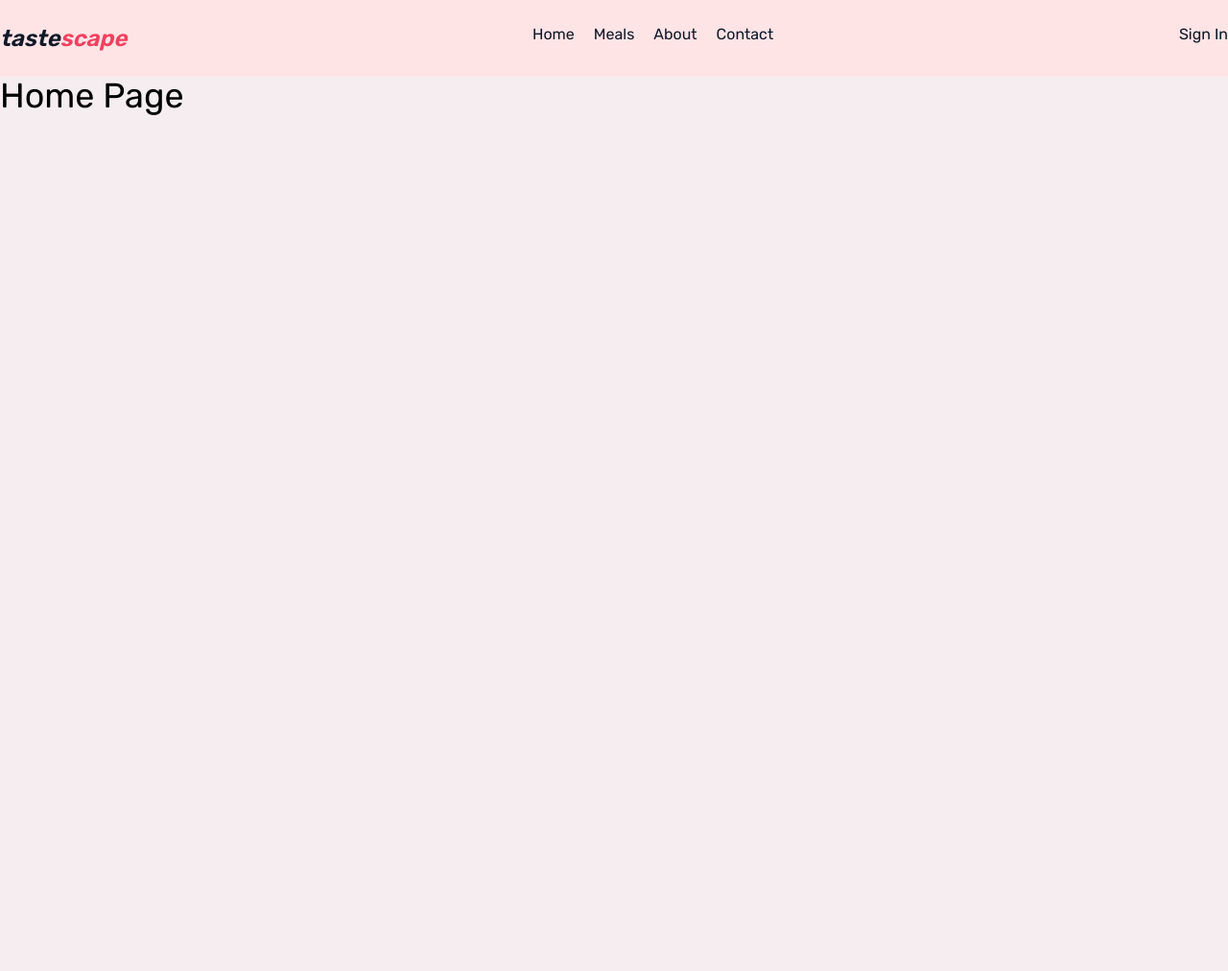
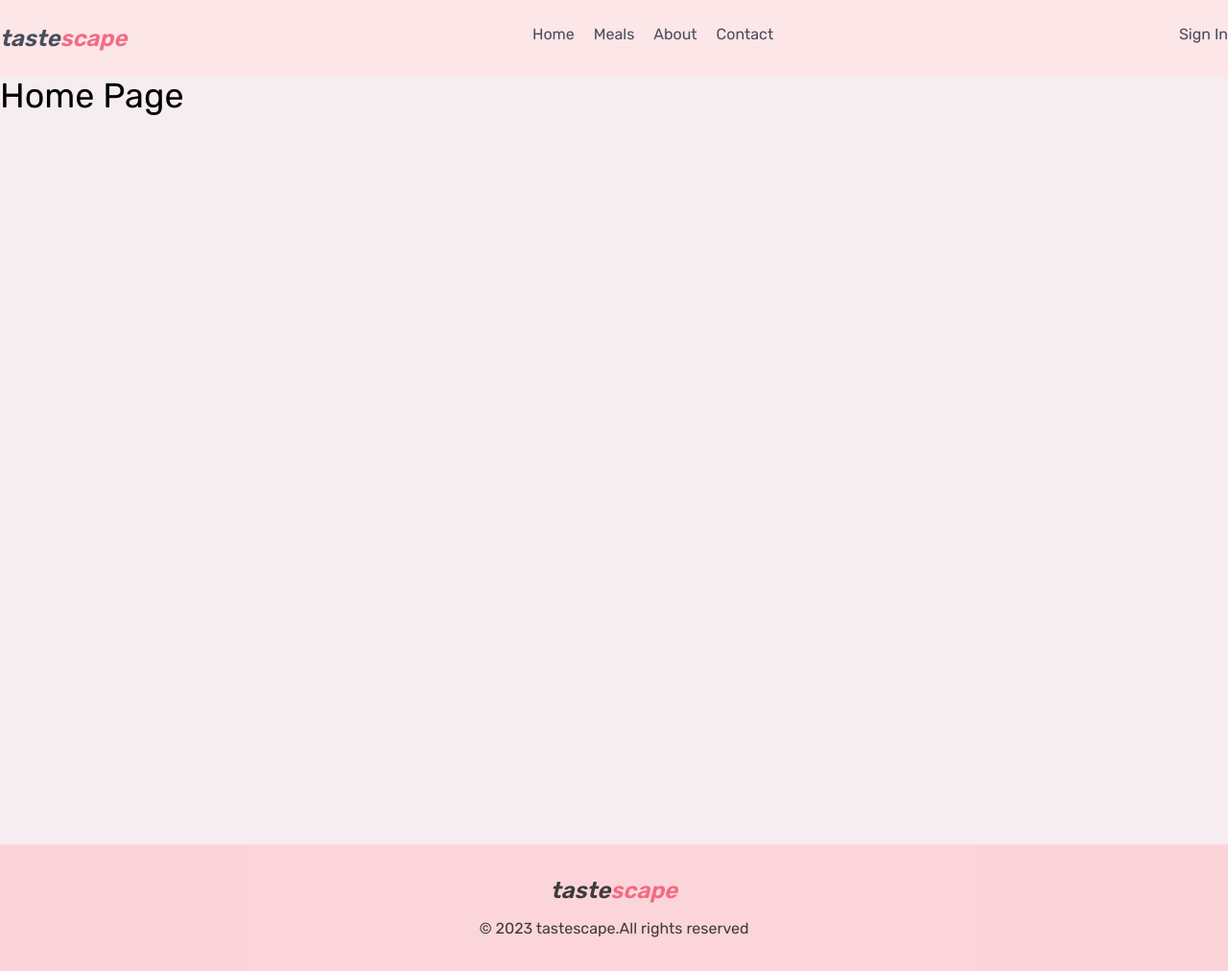
Before and after one commit to kajal-rekha/tastescape, a Next.js app: page / in a window 1280 px wide. Shown: the whole page at 96% size. Before the commit the page ends 800 px from the top, so only its background shows below. Built offline with nearby package versions, Linux system fonts and the light colour scheme.

Commit message:
footer added

```diff
--- /dev/null
+++ b/components/Footer.jsx
@@ -0,0 +1,12 @@
+const Footer = () => {
+  return (
+    <footer className="py-8 flex flex-col gap-3 items-center bg-rose-200 opacity-75">
+      <h2 className="italic text-2xl font-semibold">
+        taste<span className="text-rose-500">scape</span>
+      </h2>
+      <p>&copy; {new Date().getFullYear()} tastescape.All rights reserved</p>
+    </footer>
+  );
+};
+
+export default Footer;
--- a/components/Navbar.jsx
+++ b/components/Navbar.jsx
@@ -2,7 +2,7 @@ import Link from "next/link";
 
 const Navbar = () => {
   return (
-    <div className="h-20 bg-rose-100 text-gray-900 flex items-center">
+    <div className="h-20 bg-rose-100 opacity-75 text-gray-900 flex items-center">
       <div className="wrapper flex justify-between">
         <Link href="/" className="italic text-2xl font-semibold">
           taste<span className="text-rose-500">scape</span>
--- a/pages/_app.js
+++ b/pages/_app.js
@@ -1,3 +1,4 @@
+import Footer from "@/components/Footer";
 import Navbar from "@/components/Navbar";
 import "@/styles/globals.css";
 
@@ -6,6 +7,7 @@ export default function App({ Component, pageProps }) {
     <>
       <Navbar />
       <Component {...pageProps} />
+      <Footer />
     </>
   );
 }
--- a/pages/index.js
+++ b/pages/index.js
@@ -1,7 +1,7 @@
 const HomePage = () => {
   return (
     <div>
-      <h2 className="text-4xl">Home Page</h2>
+      <h2 className="text-4xl min-h-screen">Home Page</h2>
     </div>
   );
 };
```
